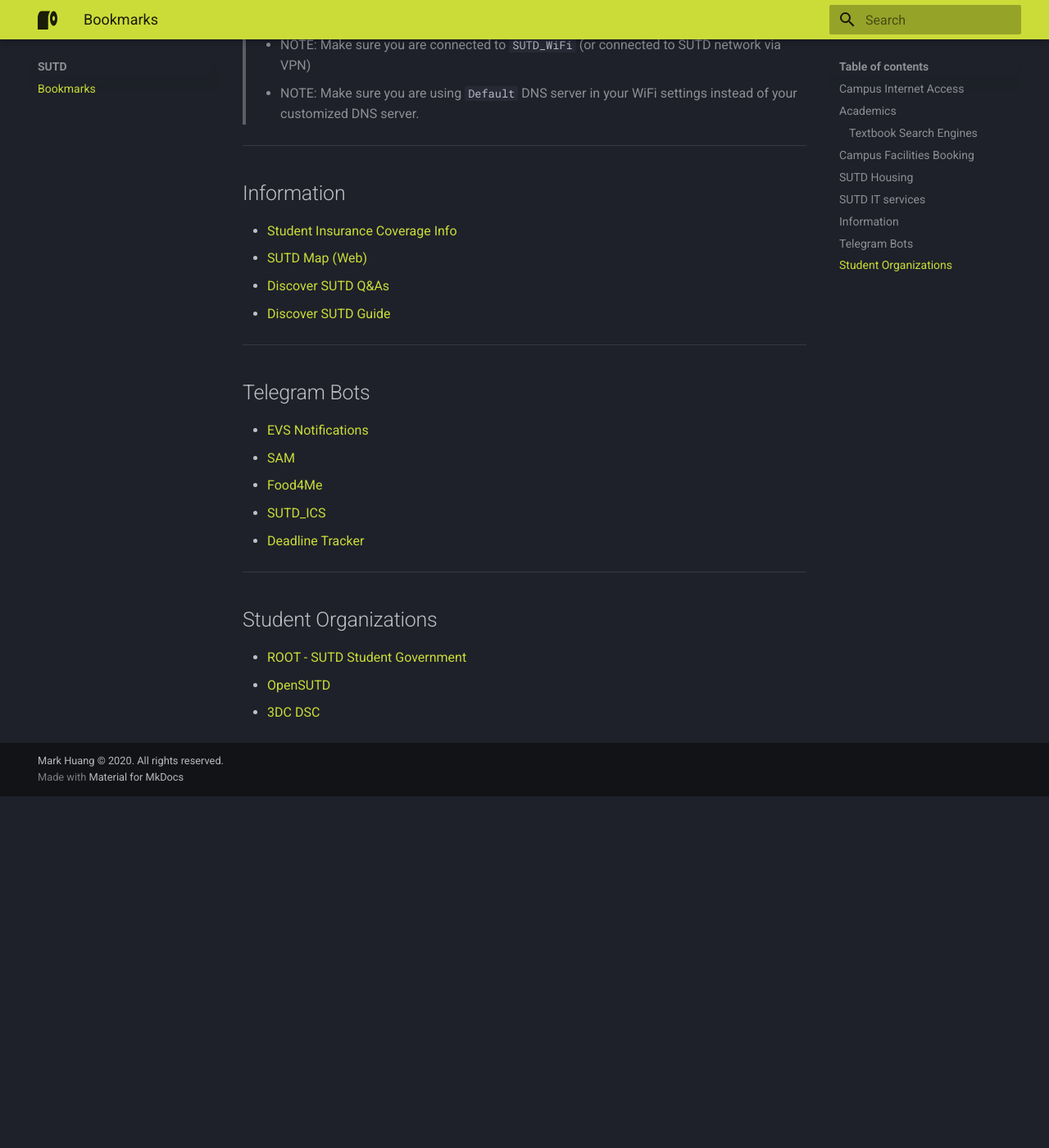
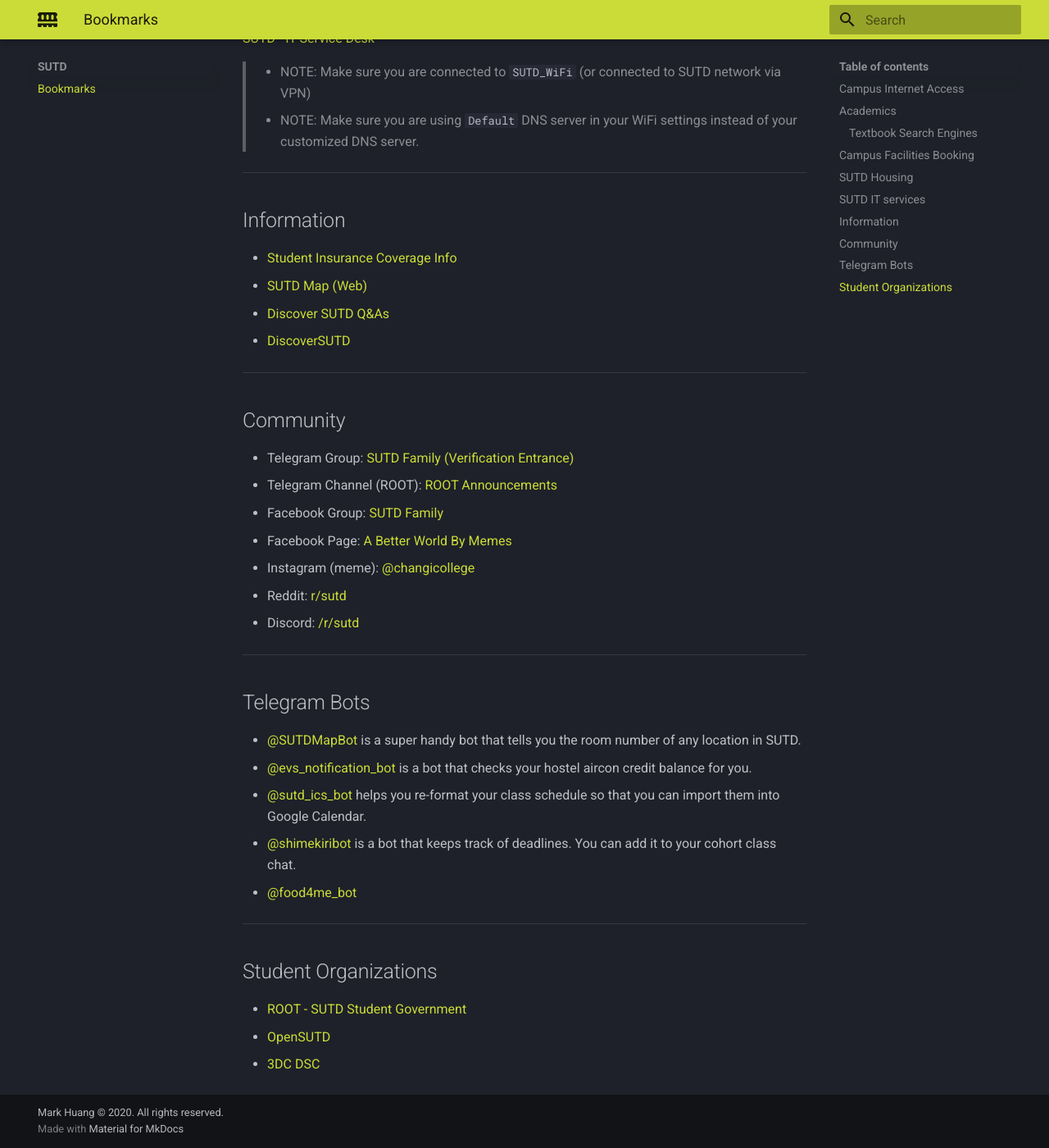
Before and after one commit to MarkHershey/docs, an MkDocs documentation site: the page built from docs/SUTD/sutd_bookmarks.md, in a window 1280 px wide and 1400 px high, scrolled down 2496 px. Shown: the whole window at 82% size. Built offline with MkDocs 1.6.1 and Material for MkDocs 9.7.7, drawn with Linux system fonts in a browser that asks for light colours; before the commit the page ends 3467 px from its top, so only the background shows below that; some of the changed text lies outside the part shown.

```diff
--- a/docs/SUTD/sutd_bookmarks.md
+++ b/docs/SUTD/sutd_bookmarks.md
@@ -110,18 +111,30 @@
 - [Student Insurance Coverage Info](https://www.mycg.com.sg/sutd#sutd/coverage)
 - [SUTD Map (Web)](https://sutdmap.appspot.com)
 - [Discover SUTD Q&As](https://hackmd.io/MT2rK-89QceRHcFNsXorfg?view#AMADiscoverSUTD)
-- [Discover SUTD Guide](https://discover.sutd.dev/DiscoverSUTD-Guide/index.html#0)
+- [DiscoverSUTD](https://discover.opensutd.org/)
 
 ---
 
+## Community
+
+- Telegram Group: [SUTD Family (Verification Entrance)](https://root.sutd.edu.sg/sutdfamily/)
+- Telegram Channel (ROOT): [ROOT Announcements](https://t.me/SUTDROOTAnnouncements)
+- Facebook Group: [SUTD Family](https://www.facebook.com/groups/522995557746987)
+- Facebook Page: [A Better World By Memes](https://www.facebook.com/SUTDmemes/)
+- Instagram (meme): [@changicollege](https://www.instagram.com/changicollege)
+- Reddit: [r/sutd](https://www.reddit.com/r/sutd/)
+- Discord: [/r/sutd](https://discord.com/invite/gp6Yd3F)
+
+---
 
 ## Telegram Bots
 
-- [EVS Notifications](https://t.me/evs_notification_bot)
-- [SAM](https://t.me/SUTDMapBot)
-- [Food4Me](https://t.me/food4me_bot)
-- [SUTD_ICS](https://t.me/sutd_ics_bot)
-- [Deadline Tracker](https://t.me/shimekiribot)
+- [@SUTDMapBot](https://t.me/SUTDMapBot) is a super handy bot that tells you the room number of any location in SUTD.
+- [@evs_notification_bot](https://t.me/evs_notification_bot) is a bot that checks your hostel aircon credit balance for you.
+- [@sutd_ics_bot](https://t.me/sutd_ics_bot) helps you re-format your class schedule so that you can import them into Google Calendar.
+- [@shimekiribot](https://t.me/shimekiribot) is a bot that keeps track of deadlines. You can add it to your cohort class chat.
+- [@food4me_bot](https://t.me/food4me_bot)
+
 
 ---
 
@@ -129,5 +142,5 @@
 ## Student Organizations
 
 - [ROOT - SUTD Student Government](https://root.sutd.edu.sg/)
-- [OpenSUTD](https://github.com/OpenSUTD)
+- [OpenSUTD](https://opensutd.org/)
 - [3DC DSC](https://3dcdsc.github.io/About/)
--- a/mkdocs.yml
+++ b/mkdocs.yml
@@ -1,5 +1,5 @@
 # Site Information
-site_name: Documentation
+site_name: WNDI
 site_description: Mark Huang's Personal Documentation
 site_author: Mark Huang
 docs_dir: docs/
@@ -25,7 +25,7 @@ theme:
     name: material
     favicon: img/favicon.ico
     icon:
-      logo: fontawesome/solid/toilet-paper
+      logo: fontawesome/solid/memory
       # logo: img/favicon.svg
     features:
       - navigation.tabs
@@ -41,7 +41,7 @@ extra_javascript:
 
 # Navigations
 nav:
-    - Home: 'index.md'
+    - Homepage: 'index.md'
     - Computer Science:
       - main: 'cs.md'
     - SUTD:
```
Also changed, not shown: other parts of docs/SUTD/sutd_bookmarks.md (+2 -1 lines), docs/index.md (+1 -1 lines).
